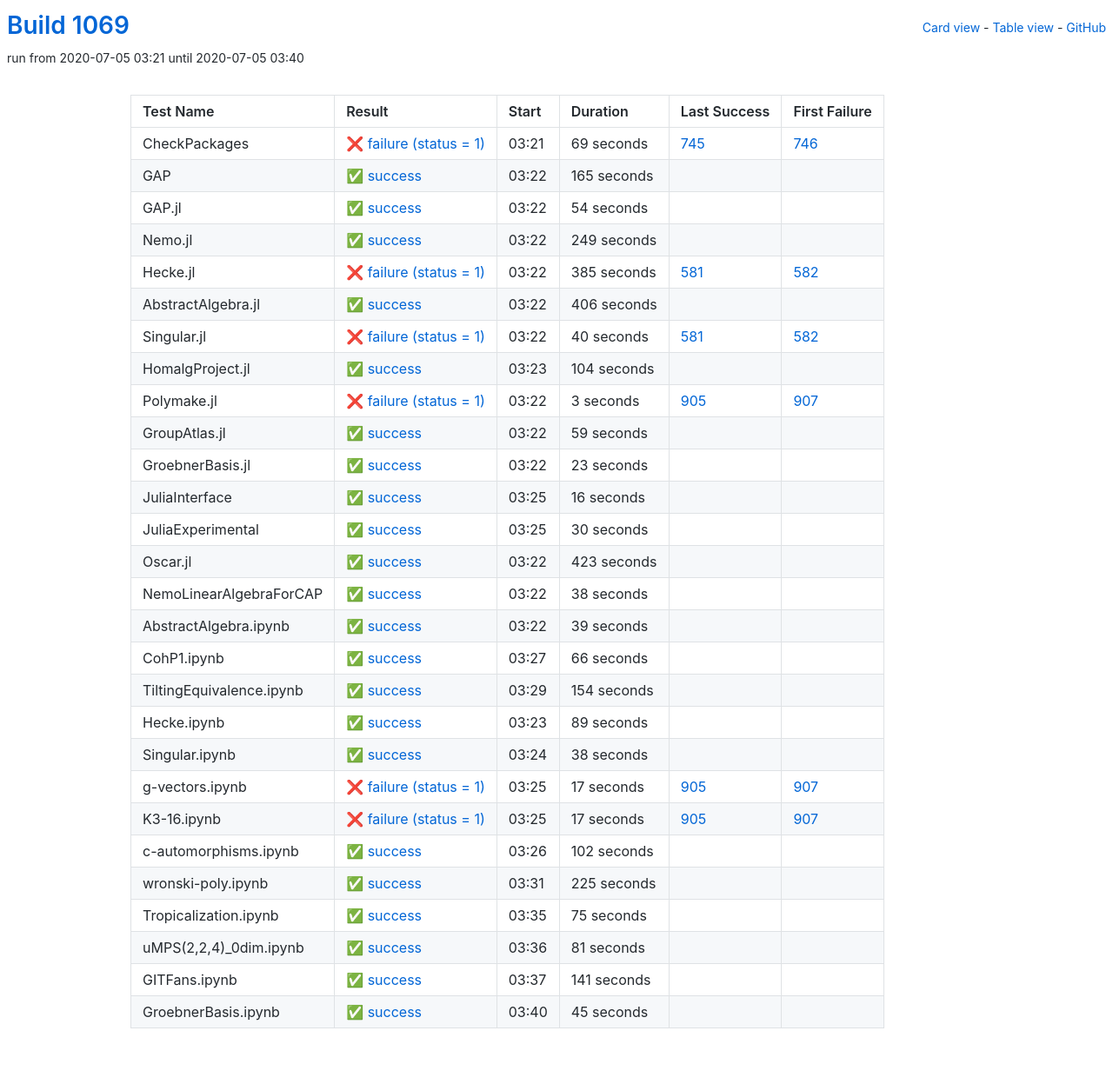
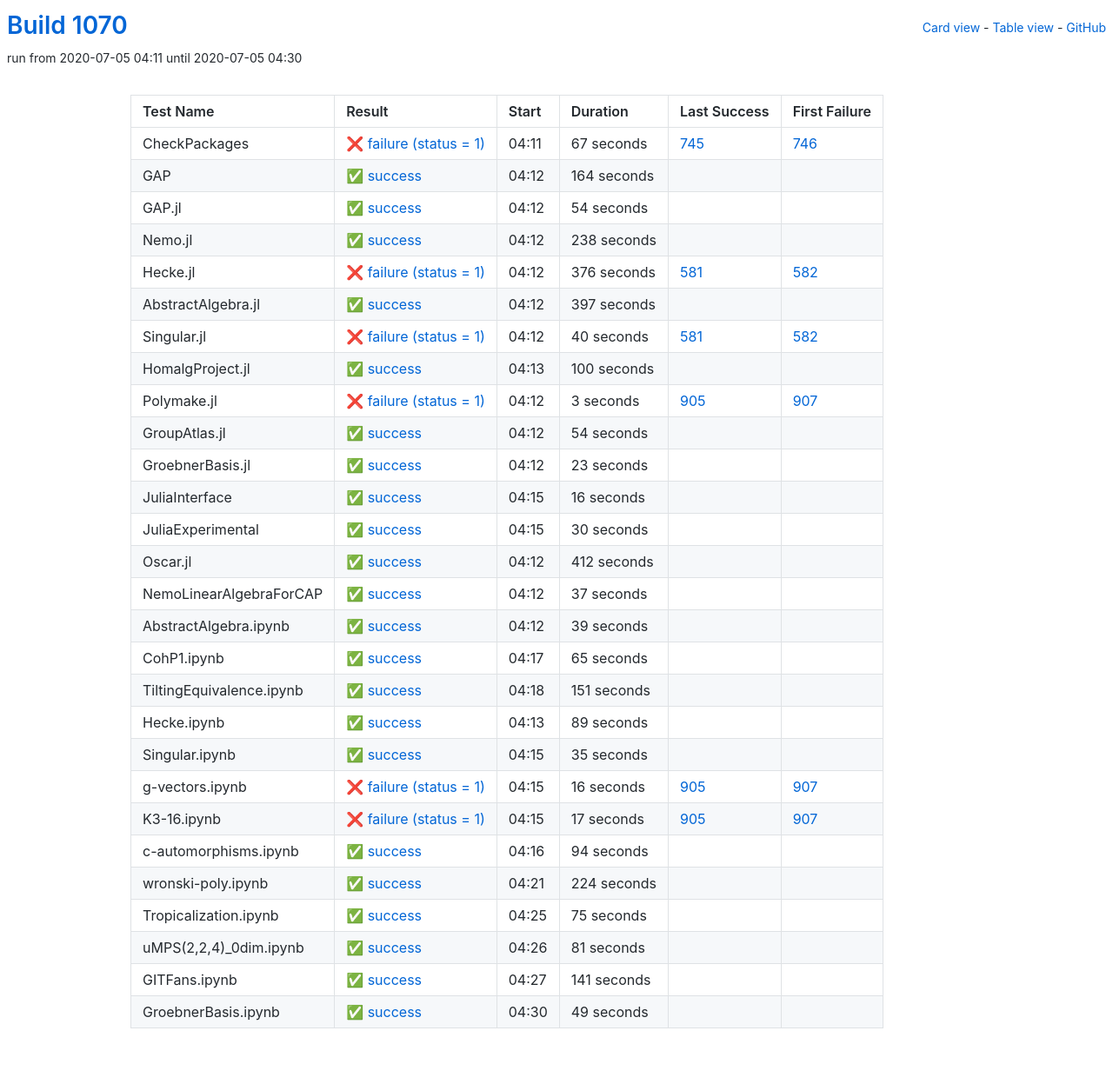
Before and after one commit to oscar-system/oscar-ci-status-1.4, a Jekyll site: the page built from table.html, in a window 1280 px wide. Shown: the whole page at 87% size. Built offline with Jekyll 4.4.1, drawn with Linux system fonts in a browser that asks for light colours.

Commit message:
Build #1070

```diff
--- a/_data/ci.yml
+++ b/_data/ci.yml
@@ -1,6 +1,6 @@
 ---
-build: 1069
-build_url: https://oscarci.mathematik.uni-kl.de/job/oscar-julia-1.4/1069/
+build: 1070
+build_url: https://oscarci.mathematik.uni-kl.de/job/oscar-julia-1.4/1070/
 job: oscar-julia-1.4
 organization: oscar-system
 repo: oscar-ci-status-1.4
@@ -8,32 +8,32 @@ repourl: https://github.com/oscar-system/oscar-ci-status-1.4
 tests:
 - name: CheckPackages
   id: checkpackages
-  log: https://oscarci.mathematik.uni-kl.de/job/oscar-julia-1.4/1069/artifact/logs/build-1069/CheckPackages.log
-  start: 2020-07-05 03:21
+  log: https://oscarci.mathematik.uni-kl.de/job/oscar-julia-1.4/1070/artifact/logs/build-1070/CheckPackages.log
+  start: 2020-07-05 04:11
   success: false
   exitcode: 1
   status: failure
-  duration: 69
+  duration: 67
   last_success: 745
   last_success_url: https://oscarci.mathematik.uni-kl.de/job/oscar-julia-1.4/745/
   first_failure: 746
   first_failure_url: https://oscarci.mathematik.uni-kl.de/job/oscar-julia-1.4/746/
 - name: GAP
   id: gap
-  log: https://oscarci.mathematik.uni-kl.de/job/oscar-julia-1.4/1069/artifact/logs/build-1069/GAP.log
-  start: 2020-07-05 03:22
+  log: https://oscarci.mathematik.uni-kl.de/job/oscar-julia-1.4/1070/artifact/logs/build-1070/GAP.log
+  start: 2020-07-05 04:12
   success: true
   exitcode: 0
   status: success
-  duration: 165
+  duration: 164
   last_success: false
   last_success_url:
   first_failure: false
   first_failure_url:
 - name: GAP.jl
   id: gap-jl
-  log: https://oscarci.mathematik.uni-kl.de/job/oscar-julia-1.4/1069/artifact/logs/build-1069/GAP.jl.log
-  start: 2020-07-05 03:22
+  log: https://oscarci.mathematik.uni-kl.de/job/oscar-julia-1.4/1070/artifact/logs/build-1070/GAP.jl.log
+  start: 2020-07-05 04:12
   success: true
   exitcode: 0
   status: success
@@ -44,44 +44,44 @@ tests:
   first_failure_url:
 - name: Nemo.jl
   id: nemo-jl
-  log: https://oscarci.mathematik.uni-kl.de/job/oscar-julia-1.4/1069/artifact/logs/build-1069/Nemo.jl.log
-  start: 2020-07-05 03:22
+  log: https://oscarci.mathematik.uni-kl.de/job/oscar-julia-1.4/1070/artifact/logs/build-1070/Nemo.jl.log
+  start: 2020-07-05 04:12
   success: true
   exitcode: 0
   status: success
-  duration: 249
+  duration: 238
   last_success: false
   last_success_url:
   first_failure: false
   first_failure_url:
 - name: Hecke.jl
   id: hecke-jl
-  log: https://oscarci.mathematik.uni-kl.de/job/oscar-julia-1.4/1069/artifact/logs/build-1069/Hecke.jl.log
-  start: 2020-07-05 03:22
+  log: https://oscarci.mathematik.uni-kl.de/job/oscar-julia-1.4/1070/artifact/logs/build-1070/Hecke.jl.log
+  start: 2020-07-05 04:12
   success: false
   exitcode: 1
   status: failure
-  duration: 385
+  duration: 376
   last_success: 581
   last_success_url: https://oscarci.mathematik.uni-kl.de/job/oscar-julia-1.4/581/
   first_failure: 582
   first_failure_url: https://oscarci.mathematik.uni-kl.de/job/oscar-julia-1.4/582/
 - name: AbstractAlgebra.jl
   id: abstractalgebra-jl
-  log: https://oscarci.mathematik.uni-kl.de/job/oscar-julia-1.4/1069/artifact/logs/build-1069/AbstractAlgebra.jl.log
-  start: 2020-07-05 03:22
+  log: https://oscarci.mathematik.uni-kl.de/job/oscar-julia-1.4/1070/artifact/logs/build-1070/AbstractAlgebra.jl.log
+  start: 2020-07-05 04:12
   success: true
   exitcode: 0
   status: success
-  duration: 406
+  duration: 397
   last_success: false
   last_success_url:
   first_failure: false
   first_failure_url:
 - name: Singular.jl
   id: singular-jl
-  log: https://oscarci.mathematik.uni-kl.de/job/oscar-julia-1.4/1069/artifact/logs/build-1069/Singular.jl.log
-  start: 2020-07-05 03:22
+  log: https://oscarci.mathematik.uni-kl.de/job/oscar-julia-1.4/1070/artifact/logs/build-1070/Singular.jl.log
+  start: 2020-07-05 04:12
   success: false
   exitcode: 1
   status: failure
@@ -92,20 +92,20 @@ tests:
   first_failure_url: https://oscarci.mathematik.uni-kl.de/job/oscar-julia-1.4/582/
 - name: HomalgProject.jl
   id: homalgproject-jl
-  log: https://oscarci.mathematik.uni-kl.de/job/oscar-julia-1.4/1069/artifact/logs/build-1069/HomalgProject.jl.log
-  start: 2020-07-05 03:23
+  log: https://oscarci.mathematik.uni-kl.de/job/oscar-julia-1.4/1070/artifact/logs/build-1070/HomalgProject.jl.log
+  start: 2020-07-05 04:13
   success: true
   exitcode: 0
   status: success
-  duration: 104
+  duration: 100
   last_success: false
   last_success_url:
   first_failure: false
   first_failure_url:
 - name: Polymake.jl
   id: polymake-jl
-  log: https://oscarci.mathematik.uni-kl.de/job/oscar-julia-1.4/1069/artifact/logs/build-1069/Polymake.jl.log
-  start: 2020-07-05 03:22
+  log: https://oscarci.mathematik.uni-kl.de/job/oscar-julia-1.4/1070/artifact/logs/build-1070/Polymake.jl.log
+  start: 2020-07-05 04:12
   success: false
   exitcode: 1
   status: failure
@@ -116,20 +116,20 @@ tests:
   first_failure_url: https://oscarci.mathematik.uni-kl.de/job/oscar-julia-1.4/907/
 - name: GroupAtlas.jl
   id: groupatlas-jl
-  log: https://oscarci.mathematik.uni-kl.de/job/oscar-julia-1.4/1069/artifact/logs/build-1069/GroupAtlas.jl.log
-  start: 2020-07-05 03:22
+  log: https://oscarci.mathematik.uni-kl.de/job/oscar-julia-1.4/1070/artifact/logs/build-1070/GroupAtlas.jl.log
+  start: 2020-07-05 04:12
   success: true
   exitcode: 0
   status: success
-  duration: 59
+  duration: 54
   last_success: false
   last_success_url:
   first_failure: false
   first_failure_url:
 - name: GroebnerBasis.jl
   id: groebnerbasis-jl
-  log: https://oscarci.mathematik.uni-kl.de/job/oscar-julia-1.4/1069/artifact/logs/build-1069/GroebnerBasis.jl.log
-  start: 2020-07-05 03:22
+  log: https://oscarci.mathematik.uni-kl.de/job/oscar-julia-1.4/1070/artifact/logs/build-1070/GroebnerBasis.jl.log
+  start: 2020-07-05 04:12
   success: true
   exitcode: 0
   status: success
@@ -140,8 +140,8 @@ tests:
   first_failure_url:
 - name: JuliaInterface
   id: juliainterface
-  log: https://oscarci.mathematik.uni-kl.de/job/oscar-julia-1.4/1069/artifact/logs/build-1069/JuliaInterface.log
-  start: 2020-07-05 03:25
+  log: https://oscarci.mathematik.uni-kl.de/job/oscar-julia-1.4/1070/artifact/logs/build-1070/JuliaInterface.log
+  start: 2020-07-05 04:15
   success: true
   exitcode: 0
   status: success
@@ -152,8 +152,8 @@ tests:
   first_failure_url:
 - name: JuliaExperimental
   id: juliaexperimental
-  log: https://oscarci.mathematik.uni-kl.de/job/oscar-julia-1.4/1069/artifact/logs/build-1069/JuliaExperimental.log
-  start: 2020-07-05 03:25
+  log: https://oscarci.mathematik.uni-kl.de/job/oscar-julia-1.4/1070/artifact/logs/build-1070/JuliaExperimental.log
+  start: 2020-07-05 04:15
   success: true
   exitcode: 0
   status: success
@@ -164,32 +164,32 @@ tests:
   first_failure_url:
 - name: Oscar.jl
   id: oscar-jl
-  log: https://oscarci.mathematik.uni-kl.de/job/oscar-julia-1.4/1069/artifact/logs/build-1069/Oscar.jl.log
-  start: 2020-07-05 03:22
+  log: https://oscarci.mathematik.uni-kl.de/job/oscar-julia-1.4/1070/artifact/logs/build-1070/Oscar.jl.log
+  start: 2020-07-05 04:12
   success: true
   exitcode: 0
   status: success
-  duration: 423
+  duration: 412
   last_success: false
   last_success_url:
   first_failure: false
   first_failure_url:
 - name: NemoLinearAlgebraForCAP
   id: nemolinearalgebraforcap
-  log: https://oscarci.mathematik.uni-kl.de/job/oscar-julia-1.4/1069/artifact/logs/build-1069/NemoLinearAlgebraForCAP.log
-  start: 2020-07-05 03:22
+  log: https://oscarci.mathematik.uni-kl.de/job/oscar-julia-1.4/1070/artifact/logs/build-1070/NemoLinearAlgebraForCAP.log
+  start: 2020-07-05 04:12
   success: true
   exitcode: 0
   status: success
-  duration: 38
+  duration: 37
   last_success: false
   last_success_url:
   first_failure: false
   first_failure_url:
 - name: AbstractAlgebra.ipynb
   id: abstractalgebra-ipynb
-  log: https://oscarci.mathematik.uni-kl.de/job/oscar-julia-1.4/1069/artifact/logs/build-1069/AbstractAlgebra.ipynb.log
-  start: 2020-07-05 03:22
+  log: https://oscarci.mathematik.uni-kl.de/job/oscar-julia-1.4/1070/artifact/logs/build-1070/AbstractAlgebra.ipynb.log
+  start: 2020-07-05 04:12
   success: true
   exitcode: 0
   status: success
@@ -200,32 +200,32 @@ tests:
   first_failure_url:
 - name: CohP1.ipynb
   id: cohp1-ipynb
-  log: https://oscarci.mathematik.uni-kl.de/job/oscar-julia-1.4/1069/artifact/logs/build-1069/CohP1.ipynb.log
-  start: 2020-07-05 03:27
+  log: https://oscarci.mathematik.uni-kl.de/job/oscar-julia-1.4/1070/artifact/logs/build-1070/CohP1.ipynb.log
+  start: 2020-07-05 04:17
   success: true
   exitcode: 0
   status: success
-  duration: 66
+  duration: 65
   last_success: false
   last_success_url:
   first_failure: false
   first_failure_url:
 - name: TiltingEquivalence.ipynb
   id: tiltingequivalence-ipynb
-  log: https://oscarci.mathematik.uni-kl.de/job/oscar-julia-1.4/1069/artifact/logs/build-1069/TiltingEquivalence.ipynb.log
-  start: 2020-07-05 03:29
+  log: https://oscarci.mathematik.uni-kl.de/job/oscar-julia-1.4/1070/artifact/logs/build-1070/TiltingEquivalence.ipynb.log
+  start: 2020-07-05 04:18
   success: true
   exitcode: 0
   status: success
-  duration: 154
+  duration: 151
   last_success: false
   last_success_url:
   first_failure: false
   first_failure_url:
 - name: Hecke.ipynb
   id: hecke-ipynb
-  log: https://oscarci.mathematik.uni-kl.de/job/oscar-julia-1.4/1069/artifact/logs/build-1069/Hecke.ipynb.log
-  start: 2020-07-05 03:23
+  log: https://oscarci.mathematik.uni-kl.de/job/oscar-julia-1.4/1070/artifact/logs/build-1070/Hecke.ipynb.log
+  start: 2020-07-05 04:13
   success: true
   exitcode: 0
   status: success
@@ -236,32 +236,32 @@ tests:
   first_failure_url:
 - name: Singular.ipynb
   id: singular-ipynb
-  log: https://oscarci.mathematik.uni-kl.de/job/oscar-julia-1.4/1069/artifact/logs/build-1069/Singular.ipynb.log
-  start: 2020-07-05 03:24
+  log: https://oscarci.mathematik.uni-kl.de/job/oscar-julia-1.4/1070/artifact/logs/build-1070/Singular.ipynb.log
+  start: 2020-07-05 04:15
   success: true
   exitcode: 0
   status: success
-  duration: 38
+  duration: 35
   last_success: false
   last_success_url:
   first_failure: false
   first_failure_url:
 - name: g-vectors.ipynb
   id: g-vectors-ipynb
-  log: https://oscarci.mathematik.uni-kl.de/job/oscar-julia-1.4/1069/artifact/logs/build-1069/g-vectors.ipynb.log
-  start: 2020-07-05 03:25
+  log: https://oscarci.mathematik.uni-kl.de/job/oscar-julia-1.4/1070/artifact/logs/build-1070/g-vectors.ipynb.log
+  start: 2020-07-05 04:15
   success: false
   exitcode: 1
   status: failure
-  duration: 17
+  duration: 16
   last_success: 905
   last_success_url: https://oscarci.mathematik.uni-kl.de/job/oscar-julia-1.4/905/
   first_failure: 907
   first_failure_url: https://oscarci.mathematik.uni-kl.de/job/oscar-julia-1.4/907/
 - name: K3-16.ipynb
   id: k3-16-ipynb
-  log: https://oscarci.mathematik.uni-kl.de/job/oscar-julia-1.4/1069/artifact/logs/build-1069/K3-16.ipynb.log
-  start: 2020-07-05 03:25
+  log: https://oscarci.mathematik.uni-kl.de/job/oscar-julia-1.4/1070/artifact/logs/build-1070/K3-16.ipynb.log
+  start: 2020-07-05 04:15
   success: false
   exitcode: 1
   status: failure
@@ -272,32 +272,32 @@ tests:
   first_failure_url: https://oscarci.mathematik.uni-kl.de/job/oscar-julia-1.4/907/
 - name: c-automorphisms.ipynb
   id: c-automorphisms-ipynb
-  log: https://oscarci.mathematik.uni-kl.de/job/oscar-julia-1.4/1069/artifact/logs/build-1069/c-automorphisms.ipynb.log
-  start: 2020-07-05 03:26
+  log: https://oscarci.mathematik.uni-kl.de/job/oscar-julia-1.4/1070/artifact/logs/build-1070/c-automorphisms.ipynb.log
+  start: 2020-07-05 04:16
   success: true
   exitcode: 0
   status: success
-  duration: 102
+  duration: 94
   last_success: false
   last_success_url:
   first_failure: false
   first_failure_url:
 - name: wronski-poly.ipynb
   id: wronski-poly-ipynb
-  log: https://oscarci.mathematik.uni-kl.de/job/oscar-julia-1.4/1069/artifact/logs/build-1069/wronski-poly.ipynb.log
-  start: 2020-07-05 03:31
+  log: https://oscarci.mathematik.uni-kl.de/job/oscar-julia-1.4/1070/artifact/logs/build-1070/wronski-poly.ipynb.log
+  start: 2020-07-05 04:21
   success: true
   exitcode: 0
   status: success
-  duration: 225
+  duration: 224
   last_success: false
   last_success_url:
   first_failure: false
   first_failure_url:
 - name: Tropicalization.ipynb
   id: tropicalization-ipynb
-  log: https://oscarci.mathematik.uni-kl.de/job/oscar-julia-1.4/1069/artifact/logs/build-1069/Tropicalization.ipynb.log
-  start: 2020-07-05 03:35
+  log: https://oscarci.mathematik.uni-kl.de/job/oscar-julia-1.4/1070/artifact/logs/build-1070/Tropicalization.ipynb.log
+  start: 2020-07-05 04:25
   success: true
   exitcode: 0
   status: success
@@ -308,8 +308,8 @@ tests:
   first_failure_url:
 - name: uMPS(2,2,4)_0dim.ipynb
   id: umps-2-2-4-0dim-ipynb
-  log: https://oscarci.mathematik.uni-kl.de/job/oscar-julia-1.4/1069/artifact/logs/build-1069/uMPS-2-2-4-_0dim.ipynb.log
-  start: 2020-07-05 03:36
+  log: https://oscarci.mathematik.uni-kl.de/job/oscar-julia-1.4/1070/artifact/logs/build-1070/uMPS-2-2-4-_0dim.ipynb.log
+  start: 2020-07-05 04:26
   success: true
   exitcode: 0
   status: success
@@ -320,8 +320,8 @@ tests:
   first_failure_url:
 - name: GITFans.ipynb
   id: gitfans-ipynb
-  log: https://oscarci.mathematik.uni-kl.de/job/oscar-julia-1.4/1069/artifact/logs/build-1069/GITFans.ipynb.log
-  start: 2020-07-05 03:37
+  log: https://oscarci.mathematik.uni-kl.de/job/oscar-julia-1.4/1070/artifact/logs/build-1070/GITFans.ipynb.log
+  start: 2020-07-05 04:27
   success: true
   exitcode: 0
   status: success
@@ -332,12 +332,12 @@ tests:
   first_failure_url:
 - name: GroebnerBasis.ipynb
   id: groebnerbasis-ipynb
-  log: https://oscarci.mathematik.uni-kl.de/job/oscar-julia-1.4/1069/artifact/logs/build-1069/GroebnerBasis.ipynb.log
-  start: 2020-07-05 03:40
+  log: https://oscarci.mathematik.uni-kl.de/job/oscar-julia-1.4/1070/artifact/logs/build-1070/GroebnerBasis.ipynb.log
+  start: 2020-07-05 04:30
   success: true
   exitcode: 0
   status: success
-  duration: 45
+  duration: 49
   last_success: false
   last_success_url:
   first_failure: false
```
Also changed, not shown: README.md.
